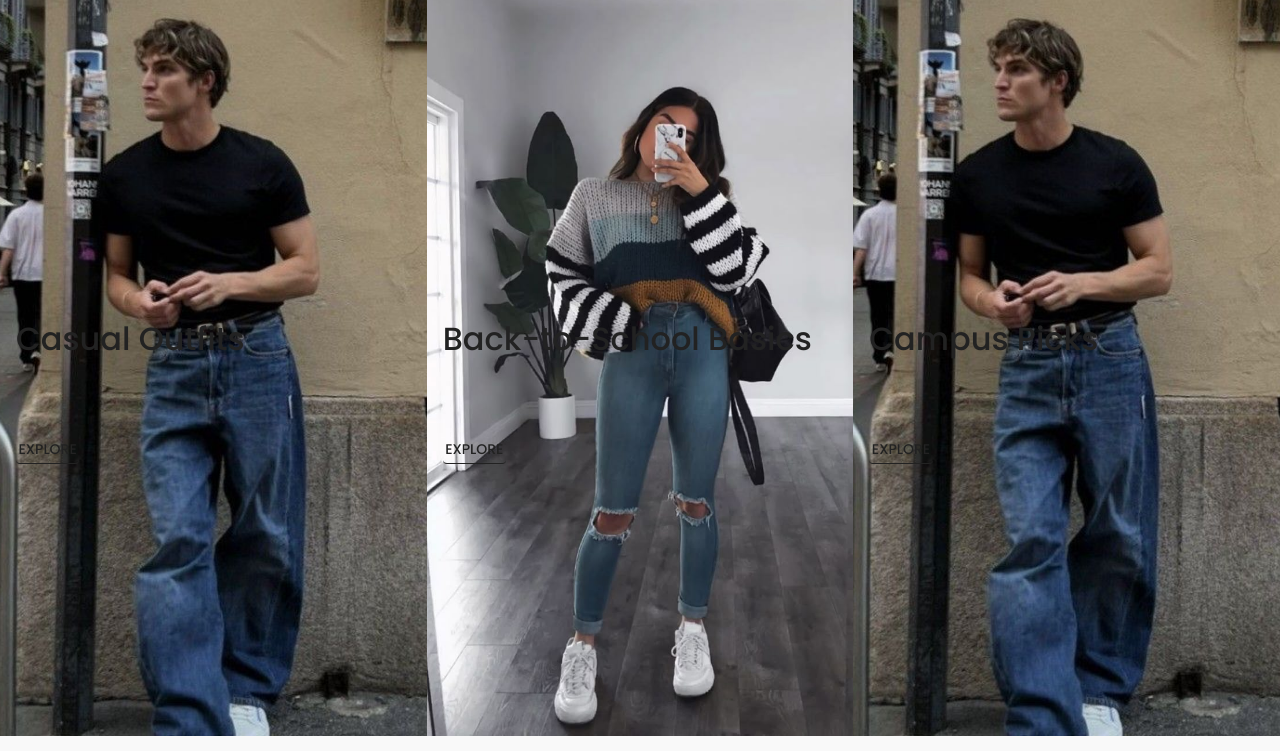
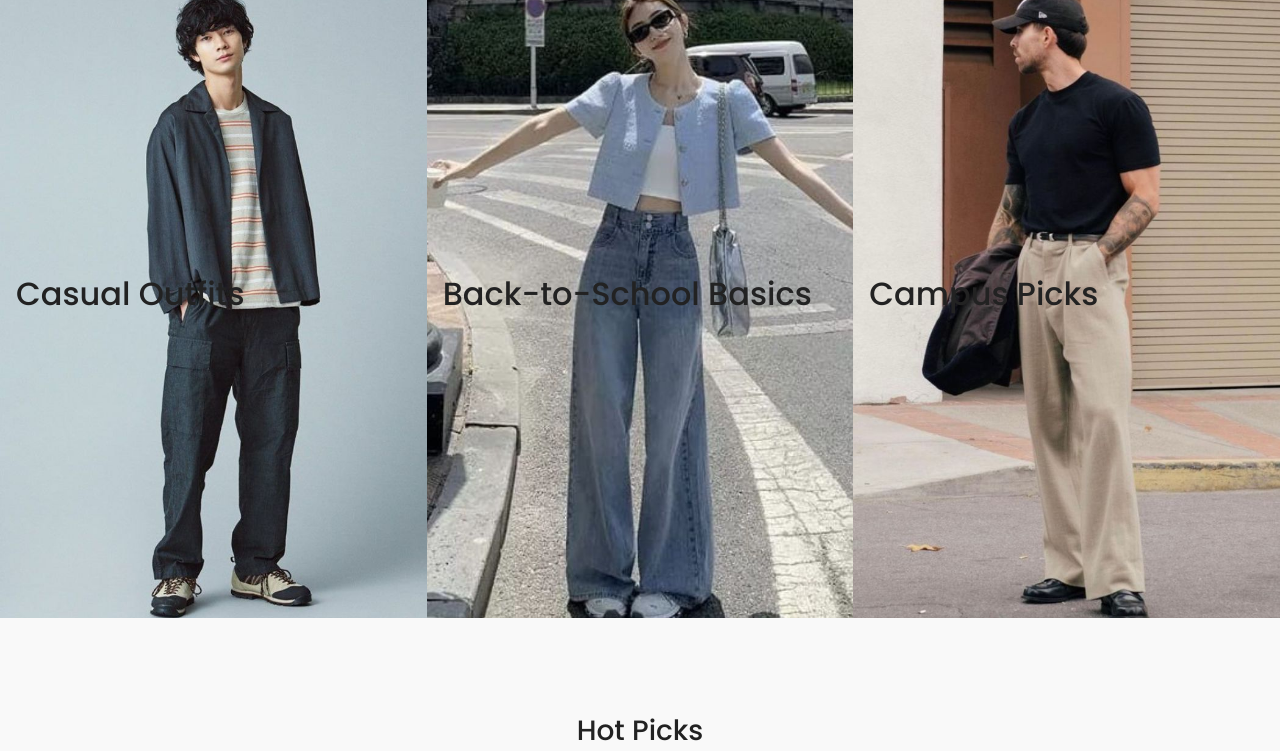
Before and after one commit to Ebicrone/itfitsoutfits, a website: page frontend/index.html in a window 1280 px wide. Shown: the part 892-1643 px from the top of the page. Drawn offline with nearby package versions, Linux system fonts and the light colour scheme.

Commit message:
- a
- Change home images

```diff
--- a/frontend/index.html
+++ b/frontend/index.html
@@ -70,24 +70,21 @@
   <section id="new" class="w-100">
     <div class="row p-0 m-0">
       <div class="one col-lg-4 col-md-12 col-12 p-0">
-        <img class="img-fluid" src="images/mens_shirts/model1.jpg">
+        <img class="img-fluid" src="images/models/home1.jpg">
         <div class="details">
           <h2>Casual Outfits</h2>
-          <button class="text">Explore</button>
         </div>
       </div>
       <div class="one col-lg-4 col-md-12 col-12 p-0">
-        <img class="img-fluid" src="images/mens_shirts/model2.jpg">
+        <img class="img-fluid" src="images/models/home2.jpg">
         <div class="details">
           <h2>Back-to-School Basics</h2>
-          <button class="text">Explore</button>
         </div>
       </div>
       <div class="one col-lg-4 col-md-12 col-12 p-0">
-        <img class="img-fluid" src="images/mens_shirts/model1.jpg">
+        <img class="img-fluid" src="images/models/home3.jpg">
         <div class="details">
           <h2>Campus Picks</h2>
-          <button class="text">Explore</button>
         </div>
       </div>
     </div>
```
Also changed, not shown: frontend/images/models/home1.jpg (added), frontend/images/models/home2.jpg (added), frontend/images/models/home3.jpg (added).
